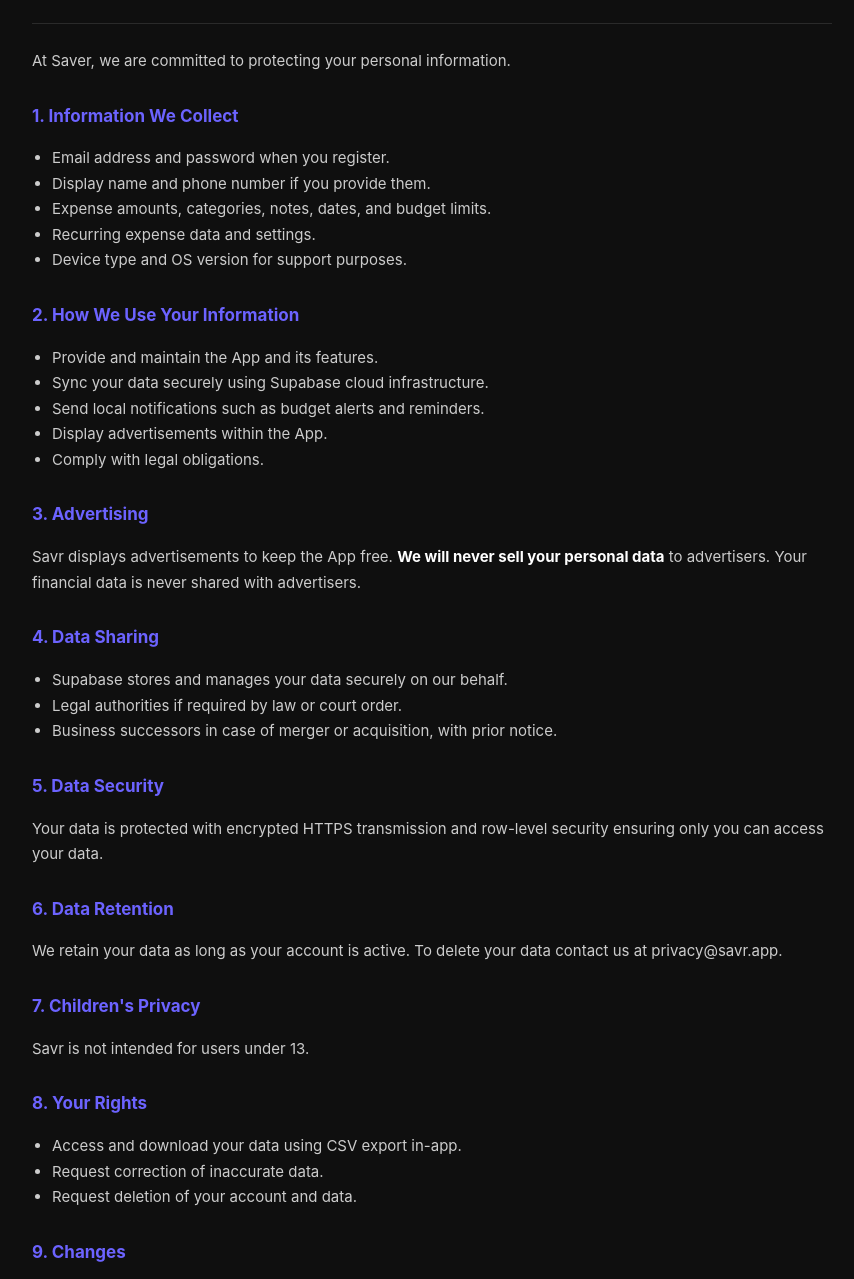
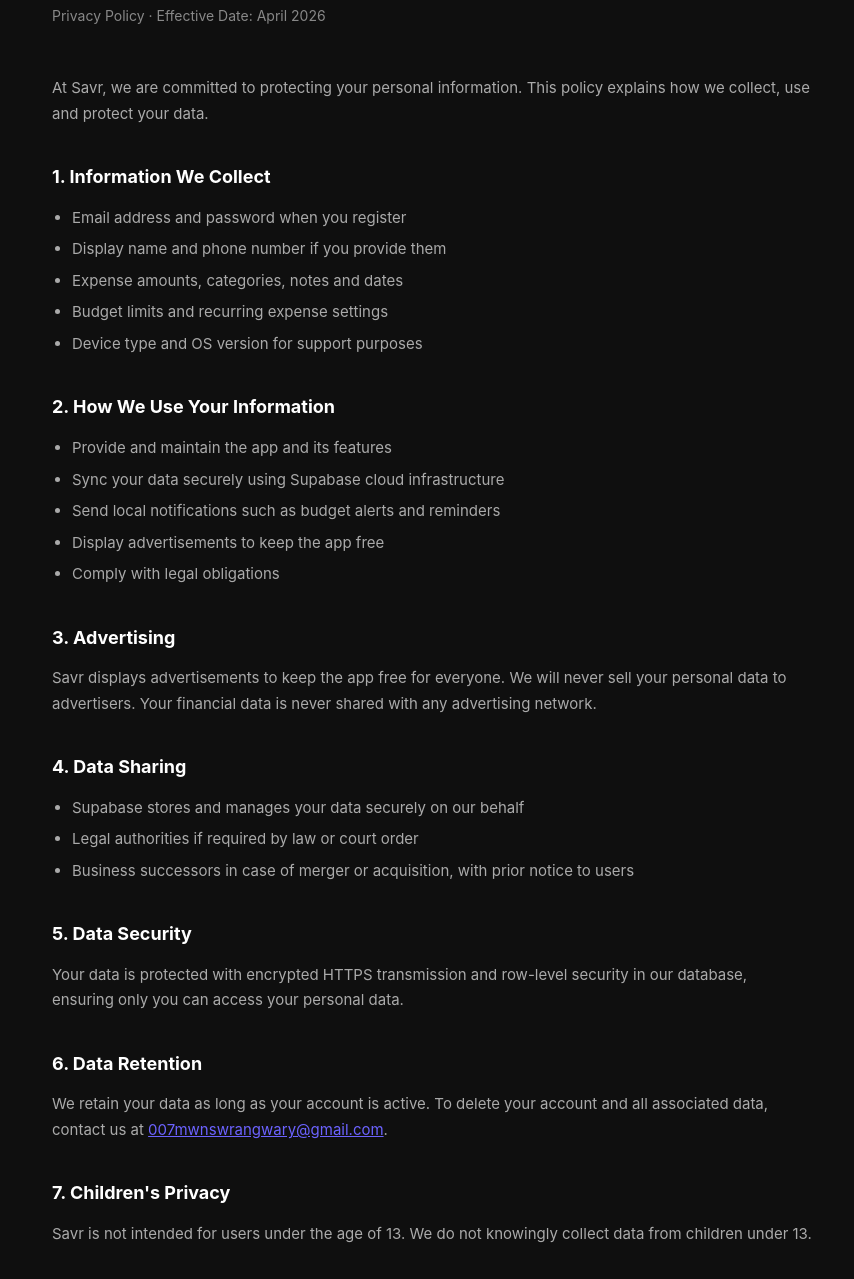
Before and after one commit to 007wary/Savr, a website: page privacy-policy.html in a window 1280 px wide. Shown: the part 126-1405 px from the top of the page, without its empty margins (208-1062 px from the left). Drawn offline with Linux system fonts and the light colour scheme.

Commit message:
Revise privacy policy layout and content
Updated the privacy policy HTML structure and styling for better readability and compliance.

```diff
--- a/privacy-policy.html
+++ b/privacy-policy.html
@@ -1,62 +1,86 @@
 <!DOCTYPE html>
-<html>
+<html lang="en">
 <head>
+  <meta charset="UTF-8">
   <meta name="viewport" content="width=device-width, initial-scale=1.0">
   <title>Savr - Privacy Policy</title>
   <style>
-body{background:#0F0F0F;color:#fff;font-family:-apple-system,sans-serif;padding:24px;line-height:1.7;font-size:15px;max-width:800px;margin:0 auto}
-h1{color:#6C63FF;font-size:26px}h2{color:#6C63FF;font-size:17px;margin-top:28px}
-p,li{color:#cccccc}ul{padding-left:20px}
-hr{border:none;border-top:1px solid #2A2A2A;margin:24px 0}
-.sub{color:#888;font-size:13px}.footer{text-align:center;color:#888;font-size:12px;font-style:italic;margin-top:32px}
-strong{color:#fff}
+    * { margin: 0; padding: 0; box-sizing: border-box; }
+    body { font-family: -apple-system, BlinkMacSystemFont, 'Segoe UI', sans-serif; background: #0F0F0F; color: #fff; padding: 40px 20px; max-width: 800px; margin: 0 auto; line-height: 1.7; }
+    h1 { font-size: 48px; font-weight: 900; color: #6C63FF; letter-spacing: -2px; margin-bottom: 8px; }
+    .subtitle { color: #888; font-size: 14px; margin-bottom: 48px; }
+    h2 { font-size: 18px; font-weight: 700; color: #fff; margin-top: 36px; margin-bottom: 12px; }
+    p { color: #aaa; font-size: 15px; margin-bottom: 12px; }
+    ul { color: #aaa; font-size: 15px; padding-left: 20px; margin-bottom: 12px; }
+    ul li { margin-bottom: 6px; }
+    a { color: #6C63FF; }
+    .footer { margin-top: 60px; padding-top: 24px; border-top: 1px solid #2A2A2A; color: #555; font-size: 13px; }
   </style>
 </head>
 <body>
   <h1>Savr</h1>
-<p class="sub">Privacy Policy · Effective Date: April 2026</p>
-<hr/>
-<p>At Saver, we are committed to protecting your personal information.</p>
+  <p class="subtitle">Privacy Policy · Effective Date: April 2026</p>
+
+  <p>At Savr, we are committed to protecting your personal information. This policy explains how we collect, use and protect your data.</p>
+
   <h2>1. Information We Collect</h2>
   <ul>
-<li>Email address and password when you register.</li>
-<li>Display name and phone number if you provide them.</li>
-<li>Expense amounts, categories, notes, dates, and budget limits.</li>
-<li>Recurring expense data and settings.</li>
-<li>Device type and OS version for support purposes.</li>
+    <li>Email address and password when you register</li>
+    <li>Display name and phone number if you provide them</li>
+    <li>Expense amounts, categories, notes and dates</li>
+    <li>Budget limits and recurring expense settings</li>
+    <li>Device type and OS version for support purposes</li>
   </ul>
+
   <h2>2. How We Use Your Information</h2>
   <ul>
-<li>Provide and maintain the App and its features.</li>
-<li>Sync your data securely using Supabase cloud infrastructure.</li>
-<li>Send local notifications such as budget alerts and reminders.</li>
-<li>Display advertisements within the App.</li>
-<li>Comply with legal obligations.</li>
+    <li>Provide and maintain the app and its features</li>
+    <li>Sync your data securely using Supabase cloud infrastructure</li>
+    <li>Send local notifications such as budget alerts and reminders</li>
+    <li>Display advertisements to keep the app free</li>
+    <li>Comply with legal obligations</li>
   </ul>
+
   <h2>3. Advertising</h2>
-<p>Savr displays advertisements to keep the App free. <strong>We will never sell your personal data</strong> to advertisers. Your financial data is never shared with advertisers.</p>
+  <p>Savr displays advertisements to keep the app free for everyone. We will never sell your personal data to advertisers. Your financial data is never shared with any advertising network.</p>
+
   <h2>4. Data Sharing</h2>
   <ul>
-<li>Supabase stores and manages your data securely on our behalf.</li>
-<li>Legal authorities if required by law or court order.</li>
-<li>Business successors in case of merger or acquisition, with prior notice.</li>
+    <li>Supabase stores and manages your data securely on our behalf</li>
+    <li>Legal authorities if required by law or court order</li>
+    <li>Business successors in case of merger or acquisition, with prior notice to users</li>
   </ul>
+
   <h2>5. Data Security</h2>
-<p>Your data is protected with encrypted HTTPS transmission and row-level security ensuring only you can access your data.</p>
+  <p>Your data is protected with encrypted HTTPS transmission and row-level security in our database, ensuring only you can access your personal data.</p>
+
   <h2>6. Data Retention</h2>
-<p>We retain your data as long as your account is active. To delete your data contact us at privacy@savr.app.</p>
+  <p>We retain your data as long as your account is active. To delete your account and all associated data, contact us at <a href="mailto:007mwnswrangwary@gmail.com">007mwnswrangwary@gmail.com</a>.</p>
+
   <h2>7. Children's Privacy</h2>
-<p>Savr is not intended for users under 13.</p>
+  <p>Savr is not intended for users under the age of 13. We do not knowingly collect data from children under 13.</p>
+
   <h2>8. Your Rights</h2>
   <ul>
-<li>Access and download your data using CSV export in-app.</li>
-<li>Request correction of inaccurate data.</li>
-<li>Request deletion of your account and data.</li>
+    <li>Access and download your data using CSV export in the app</li>
+    <li>Request correction of inaccurate data</li>
+    <li>Request deletion of your account and all associated data</li>
   </ul>
-<h2>9. Changes</h2>
-<p>We may update this policy and will notify you of material changes through the App.</p>
-<h2>10. Contact</h2>
-<p>Company: Saver · Owner: Mwnswrang Wary · Email: privacy@savr.app</p>
-<hr/><p class="footer">Savr — Track every rupee, every day.</p>
+
+  <h2>9. Changes to This Policy</h2>
+  <p>We may update this policy from time to time. We will notify you of any material changes through the app.</p>
+
+  <h2>10. Contact Us</h2>
+  <p>If you have any questions about this privacy policy, please contact us:</p>
+  <ul>
+    <li>App: Savr</li>
+    <li>Developer: Mwnswrang Wary</li>
+    <li>Email: <a href="mailto:007mwnswrangwary@gmail.com">007mwnswrangwary@gmail.com</a></li>
+  </ul>
+
+  <div class="footer">
+    <p>© 2026 Savr · Mwnswrang Wary · All rights reserved</p>
+    <p style="margin-top: 8px;">Savr — Spend smart, save more.</p>
+  </div>
 </body>
 </html>
```
Lines whose indentation alone changed are shown as unchanged.
